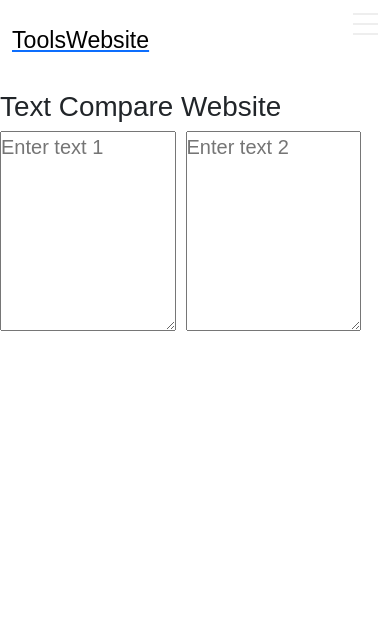
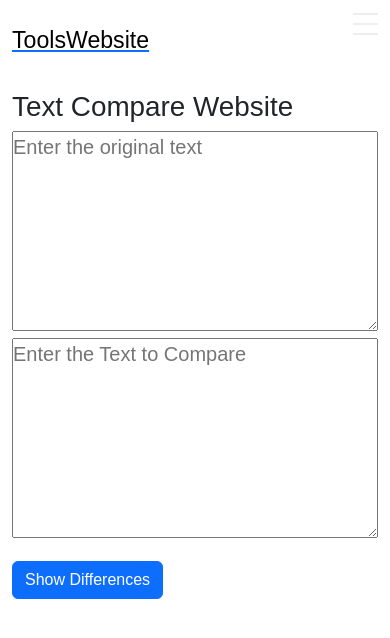
Before and after one commit to chshahzebZafar/qrgenrator, a React (Create React App) app: page /TextCompare in a window 390 px wide. Shown: the top 638 px of the page. Built offline with nearby package versions, Linux system fonts and the light colour scheme.

Commit message:
fixed the text-editor styling issues & responsive

```diff
--- a/src/pages/Textcompare/index.jsx
+++ b/src/pages/Textcompare/index.jsx
@@ -1,40 +1,50 @@
-import React, { useState, useEffect } from 'react';
-import DiffViewer from 'react-diff-viewer';
+import React, { useState } from 'react';
+import { Button, Container, Row, Col } from 'react-bootstrap';
+import DiffViewer, { DiffMethod } from 'react-diff-viewer';
 
 function TextCompare() {
     const [text1, setText1] = useState('');
     const [text2, setText2] = useState('');
     const [showDifferences, setShowDifferences] = useState(false);
 
-  useEffect(() => {
-    // Compare texts whenever text1 or text2 changes
-    setShowDifferences(text1 !== text2);
-  }, [text1, text2]);
+    const handleToggleDifferences = () => {
+        setShowDifferences(!showDifferences);
+    };
 
     return (
-    <div>
+        <Container>
             <h1>Text Compare Website</h1>
+            <Row>
+                <Col sm={12} md={6}>
                     <textarea
-        placeholder="Enter text 1"
+                        placeholder="Enter the original text"
                         value={text1}
                         onChange={(e) => setText1(e.target.value)}
-        style={{ marginRight: '10px', width: '45%', height: '200px' }}
+                        style={{ marginRight: '10px', width: '100%', height: '200px' }}
                     />
+                </Col>
+                <Col sm={12} md={6}>
                     <textarea
-        placeholder="Enter text 2"
+                        placeholder="Enter the Text to Compare"
                         value={text2}
                         onChange={(e) => setText2(e.target.value)}
-        style={{ marginRight: '10px', width: '45%', height: '200px' }}
+                        style={{ marginRight: '10px', width: '100%', height: '200px' }}
                     />
+                </Col>
+            </Row>
+            <Button onClick={handleToggleDifferences} className="mt-3">
+                {showDifferences ? "Hide Differences" : "Show Differences"}
+            </Button>
             {showDifferences && (
                 <DiffViewer
                     oldValue={text1}
                     newValue={text2}
                     splitView={true}
                     showDiffOnly={true}
+                    diffMethod={DiffMethod.WORDS}
                 />
             )}
-    </div>
+        </Container>
     );
 }
 
```
Lines whose indentation alone changed are shown as unchanged.
